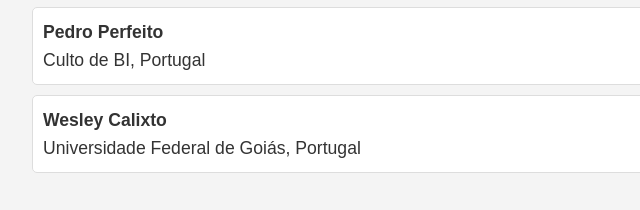
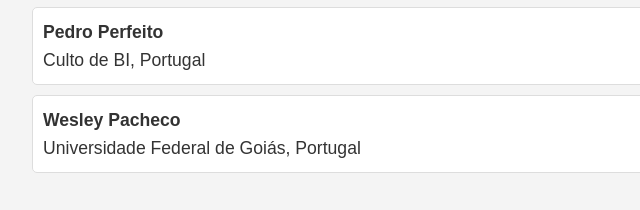
Before and after one commit to aim-abia/aim-abia.github.io, a plain HTML site: page index.html in a window 1280 px wide. Shown: the part 3966-4176 px from the top of the page, 96-736 px from the left. Drawn offline with Linux system fonts and the light colour scheme.

Commit message:
Update Program commitee

```diff
--- a/index.html
+++ b/index.html
@@ -232,7 +232,7 @@
                 <!--<li><strong>Paulo Novais</strong>University of Minho, Portugal</li>-->
                 <li><strong>Saulo Silva</strong>University of Minho, Portugal</li>
                 <li><strong>Pedro Perfeito</strong>Culto de BI, Portugal</li>
-                <li><strong>Wesley Calixto</strong>Universidade Federal de Goiás, Portugal</li>
+                <li><strong>Wesley Pacheco</strong>Universidade Federal de Goiás, Portugal</li>
             </ul>
         </div>
     </section>
```
